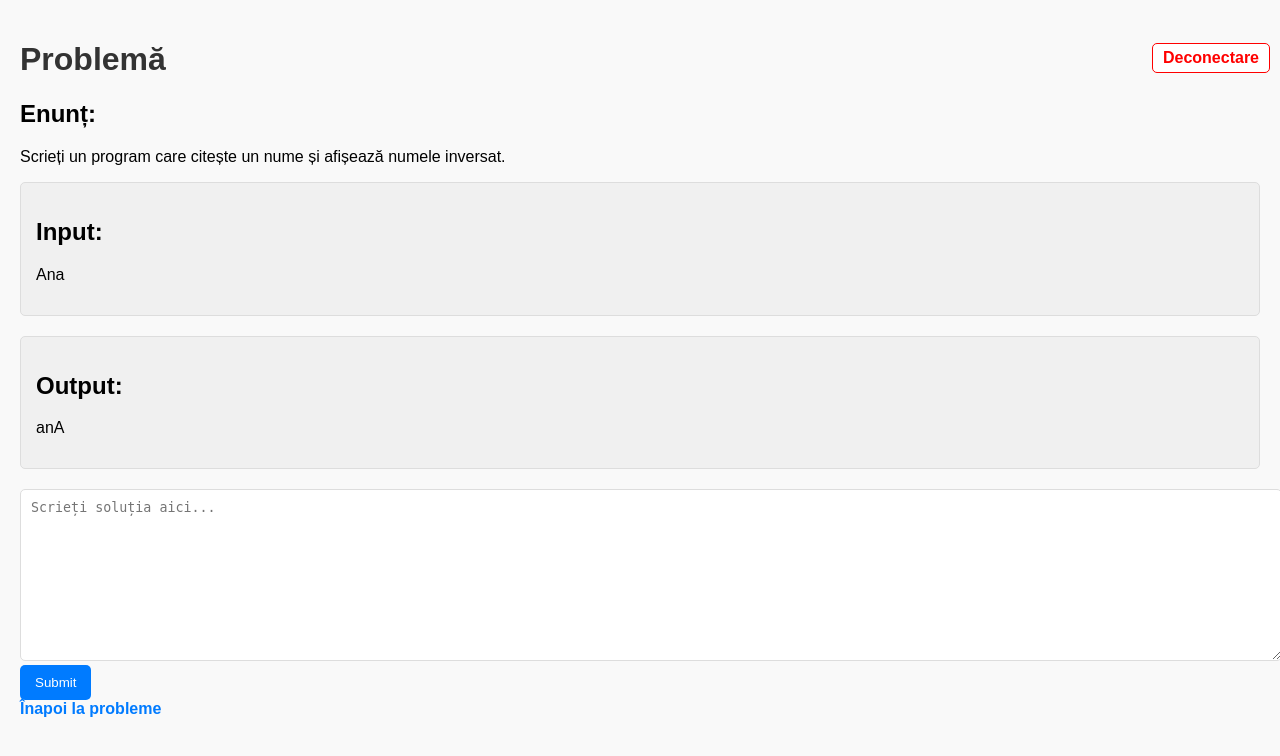
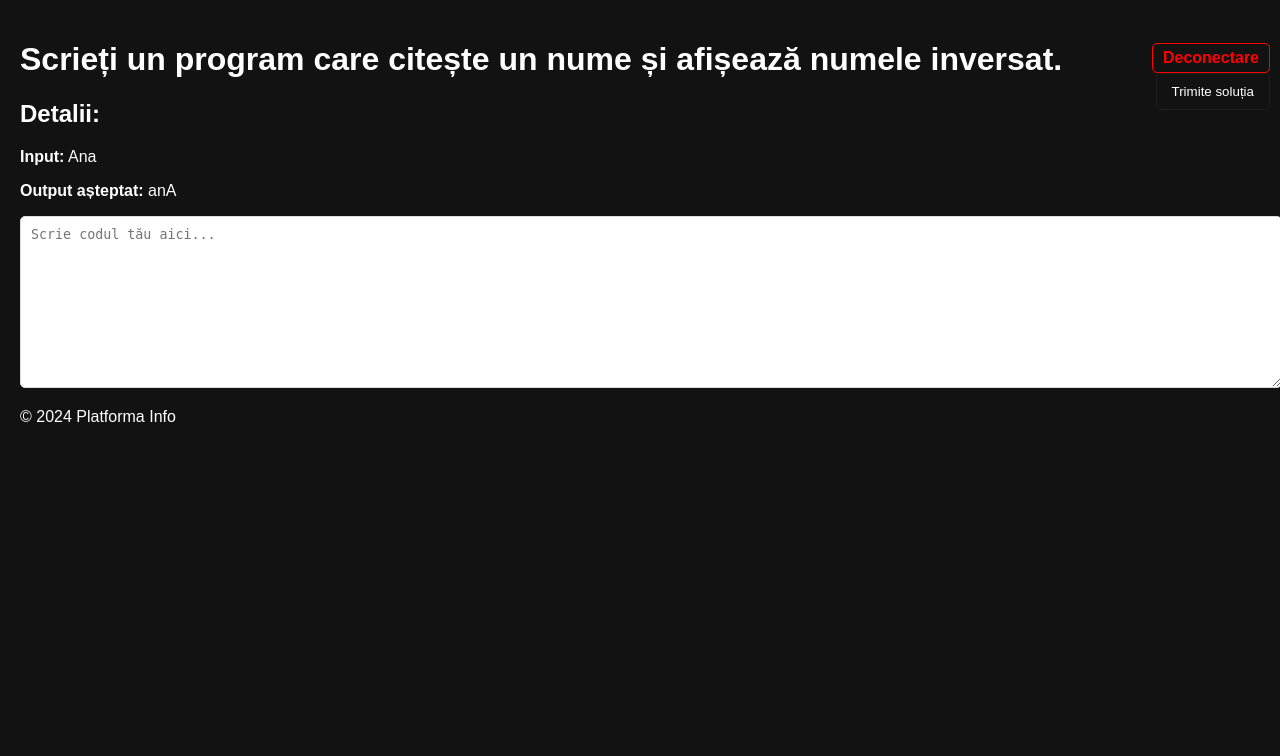
Before and after one commit to Platforma-info/platforma-info, a Flask app: page /problem/1 in a window 1280 px wide. Shown: the top 756 px of the page. Run offline with Flask 3, Linux system fonts and the light colour scheme; a user stored in the database is signed in.

Commit message:
Implement dark mode toggle functionality and update styles; refactor templates to support new layout

```diff
--- a/app.py
+++ b/app.py
@@ -150,12 +150,17 @@ def evaluate_code(user_code, expected_output):
         # Ștergem fișierul temporar
         if os.path.exists(file_name):
             os.remove(file_name)
-
+@app.route('/toggle-dark-mode', methods=['POST'])
+def toggle_dark_mode():
+    if 'dark' in session:
+        session.pop('dark')
+    else:
+        session['dark'] = True
+    return '', 204  # Răspuns fără conținut
 @app.errorhandler(404)
 def page_not_found(e):
     flash('Pagina nu există!', 'error')  # Flash cu roșu pentru eroare
     return redirect(url_for('index'))
-
 if __name__ == '__main__':
     port = int(os.environ.get("PORT", 8000))
     with app.app_context():
--- /dev/null
+++ b/static/dark_mode.css
@@ -0,0 +1,32 @@
+/* Dark Mode */
+body.dark {
+    background-color: #121212;
+    color: #ffffff;
+}
+
+body.dark button {
+    background-color: #121212;
+    color: #ffffff;
+    border: 1px solid #1f1f1f;
+    position: absolute; /* Fixarea poziției */
+    top: 73px;          /* Distanța de sus */
+    right: 10px;        /* Distanța de dreapta */
+    transition: all 0.3s ease; /* Tranziție pentru efecte hover */
+}
+body button {
+    background-color: #007BFF;
+    color: #ffffff;
+    border: 1px solid #007BFF;
+    position: absolute; /* Fixarea poziției */
+    top: 73px;          /* Distanța de sus */
+    right: 10px;        /* Distanța de dreapta */
+    transition: all 0.3s ease; /* Tranziție pentru efecte hover */
+}
+/* Alte elemente */
+body.dark .flash-message {
+    background-color: #333333;
+    color: #ffffff;
+}
+body.dark h1 {
+    color: white;
+}
--- /dev/null
+++ b/static/dark_mode.js
@@ -0,0 +1,20 @@
+document.addEventListener("DOMContentLoaded", () => {
+    const toggle = document.getElementById("dark-mode-toggle");
+
+    // Schimbă tema și salvează preferința în localStorage
+    toggle.addEventListener("click", () => {
+        const isDark = document.body.classList.toggle("dark");
+        toggle.textContent = isDark ? "🌞" : "🌙";
+        fetch("/toggle-dark-mode", { method: "POST" });
+    });
+});
+document.getElementById('dark-mode-toggle').addEventListener('click', () => {
+    fetch('/toggle-dark-mode', {
+        method: 'POST',
+    })
+    .then(() => {
+        // Reîncarcă pagina pentru a aplica tema schimbată
+        window.location.reload();
+    })
+    .catch((error) => console.error('Eroare la comutarea temei:', error));
+});
--- a/static/loader.css
+++ b/static/loader.css
@@ -13,7 +13,9 @@
   opacity: 1;
   transition: opacity 1s ease-out; /* Adaugă tranziție pentru fade */
 }
-
+body.dark #loader {
+  background-color: #121212;
+}
 /* Rotating image */
 #loader img {
   width: 300px; /* Adjust size as needed */
--- a/static/style.css
+++ b/static/style.css
@@ -89,6 +89,19 @@ button:hover {
     background-color: white; /* Fundal alb */
     transition: all 0.3s ease; /* Tranziție pentru efecte hover */
 }
+.logout-btn.dark {
+    position: absolute; /* Fixarea poziției */
+    top: 43px;          /* Distanța de sus */
+    right: 10px;        /* Distanța de dreapta */
+    color: red;         /* Culoarea textului */
+    text-decoration: none; /* Elimină sublinierea */
+    font-weight: bold;  /* Text îngroșat */
+    padding: 5px 10px;  /* Spațiere interioară */
+    border: 1px solid red; /* Chenar subțire */
+    border-radius: 5px; /* Colțuri rotunjite */
+    background-color: #121212; /* Fundal */
+    transition: all 0.3s ease; /* Tranziție pentru efecte hover */
+}
 .logout-btn:hover {
     color: white;
     background-color: red;
--- /dev/null
+++ b/templates/base.html
@@ -0,0 +1,51 @@
+<!DOCTYPE html>
+<html lang="en">
+<head>
+    <meta charset="UTF-8">
+    <meta name="viewport" content="width=device-width, initial-scale=1.0">
+    <title>{% block title %}Platforma{% endblock %}</title>
+    <link rel="stylesheet" href="{{ url_for('static', filename='style.css') }}">
+    <link rel="stylesheet" href="{{ url_for('static', filename='dark_mode.css') }}">
+    <link rel="stylesheet" href="{{ url_for('static', filename='loader.css') }}">
+    <link rel="icon" href="{{ url_for('static', filename='favicon.png') }}" type="image/png">
+</head>
+<body class="{% if session.get('dark') %}dark{% endif %}">
+    <header>
+        <nav>
+            <a href="{{ url_for('logout') }}" class="logout-btn {% if session.get('dark') %}dark{% endif %}">Deconectare</a>
+            <!-- Butonul pentru Dark Mode -->
+            <button id="dark-mode-toggle" title="Comută între temă deschisă și temă întunecată">🌙</button>
+        </nav>
+    </header>
+
+    <main>
+        {% block content %}
+        {% endblock %}
+    </main>
+
+    <footer>
+        <p>&copy; 2024 Platforma Info</p>
+    </footer>
+
+    <script src="{{ url_for('static', filename='dark_mode.js') }}"></script>
+    <script src="{{ url_for('static', filename='loader.js') }}"></script>
+    <script>
+        // JavaScript pentru a ascunde mesajele flash după 5 secunde
+        window.onload = function() {
+            // Selectează toate mesajele flash
+            const flashMessages = document.querySelectorAll('.flash-message');
+
+            // Ascunde fiecare mesaj flash după 5 secunde
+            flashMessages.forEach(function(message) {
+                setTimeout(function() {
+                    message.style.opacity = 0; // Se face invizibil
+                    message.style.transition = 'opacity 1s'; // Efecțul de tranziție
+                    setTimeout(function() {
+                        message.style.display = 'none'; // Se ascunde complet după tranziție
+                    }, 1000); // După 1 secundă
+                }, 3000); // După 5 secunde
+            });
+        };
+    </script>
+</body>
+</html>
--- a/templates/problem.html
+++ b/templates/problem.html
@@ -1,19 +1,18 @@
-<!DOCTYPE html>
-<html lang="en">
-<head>
-    <meta charset="UTF-8">
-    <title>Problemă</title>
-    <link rel="stylesheet" type="text/css" href="{{ url_for('static', filename='style.css') }}">
-    <link rel="stylesheet" type="text/css" href="{{ url_for('static', filename='loader.css') }}">
-    <link rel="icon" href="{{ url_for('static', filename='favicon.png') }}" type="image/png">
-</head>
-<body>
+{% extends "base.html" %}
+
+{% block title %}Problema {{ problem.id }}{% endblock %}
+
+{% block content %}
+<!-- Loader -->
 <div id="loader">
     <img src="{{ url_for('static', filename='favicon.png') }}" alt="Loading...">
 </div>
-    <div id="main-content">
-    <h1>Problemă</h1>
-    <!-- Mesaj flash pentru rezultat -->
+
+<!-- Conținutul principal -->
+<div class="container" id="main-content">
+    <h1>{{ problem.description }}</h1>
+
+    <!-- Mesaje Flash -->
     {% with messages = get_flashed_messages(with_categories=true) %}
         {% if messages %}
             <div class="flash-messages">
@@ -24,28 +23,23 @@
         {% endif %}
     {% endwith %}
 
-    <div class="description">
-        <h2>Enunț:</h2>
-        <p>{{ problem.description }}</p>
+    <!-- Detalii problemă -->
+    <div class="problem-details">
+        <h2>Detalii:</h2>
+        <p><strong>Input:</strong> {{ problem.input_data }}</p>
+        <p><strong>Output așteptat:</strong> {{ problem.output_data }}</p>
     </div>
 
-    <div class="input">
-        <h2>Input:</h2>
-        <p>{{ problem.input_data }}</p>
+    <!-- Form pentru trimitere soluție -->
+    <form method="POST" action="{{ url_for('problem', problem_id=problem.id) }}" class="solution-form">
+        <textarea name="source_code" placeholder="Scrie codul tău aici..." required></textarea>
+        <!-- Butonul mutat acum sub textarea -->
+        <button type="submit">Trimite soluția</button>
+    </form>
 </div>
+{% endblock %}
 
-    <div class="output">
-        <h2>Output:</h2>
-        <p>{{ problem.output_data }}</p>
-    </div>
-
-    <form method="POST">
-        <textarea name="source_code" placeholder="Scrieți soluția aici..." ></textarea>
-        <button type="submit">Submit</button>
-    </form>
-    <a href="{{ url_for('index') }}">Înapoi la probleme</a>
-    <a href="{{ url_for('logout') }}" class="logout-btn">Deconectare</a>
-    </div>
+{% block scripts %}
+{{ super() }}
 <script src="{{ url_for('static', filename='loader.js') }}"></script>
-</body>
-</html>
+{% endblock %}
```
Also changed, not shown: templates/index.html (+20 -18 lines). Lines whose indentation alone changed are shown as unchanged.
